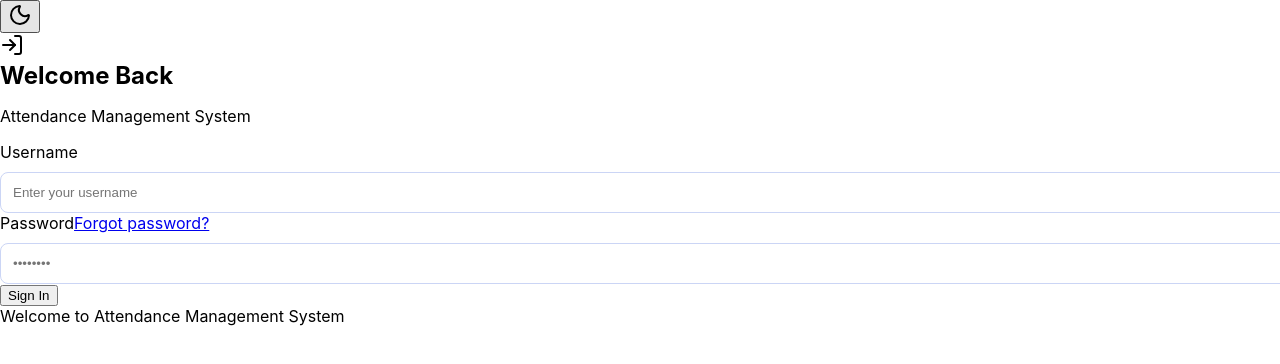
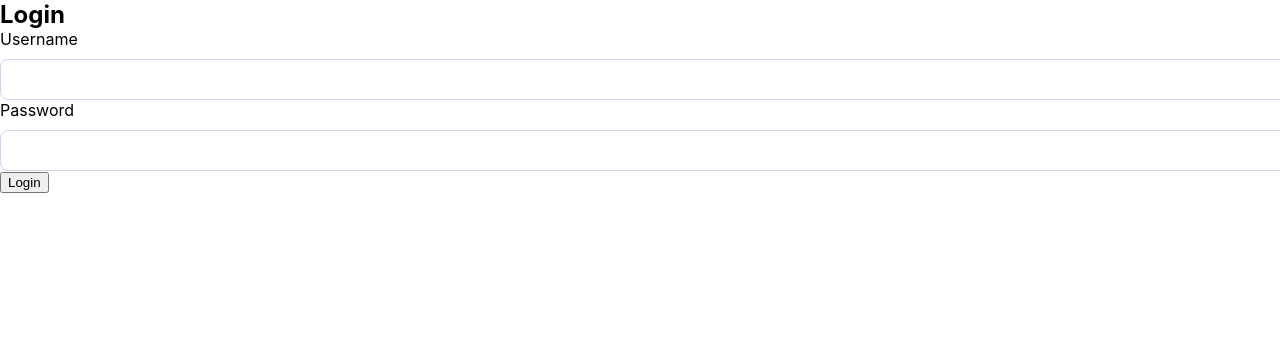
Before and after one commit to siribhargavi-t/attendance-system, a React (Create React App) app in the folder frontend/: page / in a window 1280 px wide. Shown: the top 364 px of the page. Built offline with nearby package versions, Linux system fonts and the light colour scheme.

Commit message:
Revert "revert: Revert frontend to old UI from commit 9b17d35"
This reverts commit 13a2c92427df9e9f98ba0c125a39ba4cc4f959c7.

```diff
--- a/frontend/src/api/axios.js
+++ b/frontend/src/api/axios.js
@@ -1,19 +1,28 @@
 import axios from 'axios';
 
+// Create a new Axios instance with a custom configuration
 const api = axios.create({
-  baseURL: 'http://localhost:5001/api', // Backend base URL
+  // Set the base URL for all API requests to your backend server
+  baseURL: 'http://localhost:5000/api',
 });
 
-// Add a request interceptor
+// Use an interceptor to automatically add the JWT token to every request
 api.interceptors.request.use(
   (config) => {
-    const token = localStorage.getItem('token'); // Get token from storage
+    // Get the token from local storage
+    const token = localStorage.getItem('token');
+
+    // If the token exists, add it to the Authorization header
     if (token) {
-      config.headers.Authorization = `Bearer ${token}`; // Inject token
+      config.headers['Authorization'] = `Bearer ${token}`;
     }
+
     return config;
   },
-  (error) => Promise.reject(error)
+  (error) => {
+    // Handle request errors
+    return Promise.reject(error);
+  }
 );
 
 export default api;
--- a/frontend/src/contexts/AuthContext.js
+++ b/frontend/src/contexts/AuthContext.js
@@ -1,22 +1,20 @@
-import React, { createContext, useState, useEffect } from 'react';
-import { useNavigate } from 'react-router-dom';
+import React, { createContext, useState, useEffect, useContext } from 'react';
 import api from '../api/axios';
 
 export const AuthContext = createContext();
 
+export const useAuth = () => useContext(AuthContext);
+
 export const AuthProvider = ({ children }) => {
   const [user, setUser] = useState(null);
   const [loading, setLoading] = useState(true);
-  const navigate = useNavigate();
 
   useEffect(() => {
-    // Check local storage for existing session on load
     const token = localStorage.getItem('token');
+    if (token) {
         const storedRole = localStorage.getItem('role');
         const storedUsername = localStorage.getItem('username');
         const storedIsSuperAdmin = localStorage.getItem('isSuperAdmin');
-
-    if (token && storedRole) {
         setUser({
             token,
             role: storedRole,
@@ -29,6 +27,7 @@ export const AuthProvider = ({ children }) => {
 
   const login = async (username, password) => {
     try {
+      // Use the 'api' instance here
       const response = await api.post('/auth/login', { username, password });
       if (response.data.success) {
         const { token, role, username: resUser, isSuperAdmin } = response.data;
@@ -37,16 +36,16 @@ export const AuthProvider = ({ children }) => {
         localStorage.setItem('username', resUser);
         localStorage.setItem('isSuperAdmin', isSuperAdmin);
 
-        setUser({ token, role, username: resUser, isSuperAdmin });
+        const userData = { token, role, username: resUser, isSuperAdmin };
+        setUser(userData);
 
-        if (role === 'admin') navigate('/admin');
-        else navigate('/student');
-        return true;
+        return userData;
       }
     } catch (error) {
       console.error('Login error', error);
       throw new Error(error.response?.data?.message || 'Login failed');
     }
+    return null;
   };
 
   const logout = () => {
@@ -55,12 +54,11 @@ export const AuthProvider = ({ children }) => {
     localStorage.removeItem('username');
     localStorage.removeItem('isSuperAdmin');
     setUser(null);
-    navigate('/');
   };
 
   return (
     <AuthContext.Provider value={{ user, loading, login, logout }}>
-      {children}
+      {!loading && children}
     </AuthContext.Provider>
   );
 };
--- a/frontend/src/pages/Auth/Login.js
+++ b/frontend/src/pages/Auth/Login.js
@@ -1,96 +1,56 @@
-import React, { useState, useContext } from 'react';
-import { AuthContext } from '../../contexts/AuthContext';
-import { LogIn } from 'lucide-react';
-import ThemeToggle from '../../components/ThemeToggle';
+import React, { useState } from 'react';
+import { useNavigate } from 'react-router-dom';
+import { useAuth } from '../../contexts/AuthContext';
 
 const Login = () => {
   const [username, setUsername] = useState('');
   const [password, setPassword] = useState('');
   const [error, setError] = useState('');
-  const [isLoading, setIsLoading] = useState(false);
-  const { login } = useContext(AuthContext);
+  const { login } = useAuth();
+  const navigate = useNavigate();
 
-  const handleSubmit = async (e) => {
+  const handleLogin = async (e) => {
     e.preventDefault();
     setError('');
-    setIsLoading(true);
-
     try {
-      await login(username, password);
+      const user = await login(username, password);
+      if (user) {
+        if (user.role === 'admin') {
+          navigate('/admin');
+        } else {
+          navigate('/student');
+        }
+      }
     } catch (err) {
       setError(err.message);
-    } finally {
-      setIsLoading(false);
     }
   };
 
   return (
-    <div className="min-h-screen bg-gradient-to-br from-blue-50 to-indigo-100 dark:from-slate-900 dark:to-slate-950 flex flex-col items-center justify-center p-4 transition-colors">
-      <div className="absolute top-4 right-4">
-        <ThemeToggle />
-      </div>
-      <div className="max-w-md w-full bg-white dark:bg-slate-800 rounded-2xl shadow-xl overflow-hidden p-8 transition-colors">
-        <div className="flex flex-col items-center mb-8">
-          <div className="w-16 h-16 bg-indigo-600 rounded-full flex items-center justify-center mb-4 shadow-lg shadow-indigo-200 dark:shadow-none">
-            <LogIn className="w-8 h-8 text-white" />
-          </div>
-          <h2 className="text-3xl font-bold text-gray-800 dark:text-white">Welcome Back</h2>
-          <p className="text-gray-500 dark:text-slate-400 mt-2 text-center">Attendance Management System</p>
-        </div>
-
-        {error && (
-          <div className="bg-red-50 text-red-600 p-3 rounded-lg mb-6 text-sm text-center border border-red-200">
-            {error}
-          </div>
-        )}
-
-        <form onSubmit={handleSubmit} className="space-y-6">
+    <div className="login-container">
+      <form onSubmit={handleLogin}>
+        <h2>Login</h2>
+        {error && <div className="error-message">{error}</div>}
         <div>
-            <label className="block text-sm font-medium text-gray-700 dark:text-slate-300 mb-2">Username</label>
+          <label>Username</label>
           <input
             type="text"
-              required
-              className="w-full px-4 py-3 rounded-lg bg-gray-50 dark:bg-slate-700 border border-gray-200 dark:border-slate-600 focus:bg-white dark:focus:bg-slate-800 text-slate-900 dark:text-white focus:outline-none focus:ring-2 focus:ring-indigo-500 transition-colors"
             value={username}
             onChange={(e) => setUsername(e.target.value)}
-              placeholder="Enter your username"
+            required
           />
         </div>
-
         <div>
-            <div className="flex justify-between items-center mb-2">
-                <label className="block text-sm font-medium text-gray-700 dark:text-slate-300">Password</label>
-                <a href="/forgot-password" className="text-sm font-medium text-indigo-600 dark:text-indigo-400 hover:text-indigo-500">Forgot password?</a>
-            </div>
+          <label>Password</label>
           <input
             type="password"
-              required
-              className="w-full px-4 py-3 rounded-lg bg-gray-50 dark:bg-slate-700 border border-gray-200 dark:border-slate-600 focus:bg-white dark:focus:bg-slate-800 text-slate-900 dark:text-white focus:outline-none focus:ring-2 focus:ring-indigo-500 transition-colors"
             value={password}
             onChange={(e) => setPassword(e.target.value)}
-              placeholder="••••••••"
+            required
           />
         </div>
-
-          <button
-            type="submit"
-            disabled={isLoading}
-            className="w-full bg-indigo-600 text-white font-semibold py-3 rounded-lg hover:bg-indigo-700 focus:outline-none focus:ring-2 focus:ring-indigo-500 focus:ring-offset-2 transition-all disabled:opacity-70 flex justify-center items-center"
-          >
-            {isLoading ? (
-              <span className="w-5 h-5 border-2 border-white border-t-transparent rounded-full animate-spin"></span>
-            ) : (
-              'Sign In'
-            )}
-          </button>
+        <button type="submit">Login</button>
       </form>
-
-        <div className="mt-8 pt-6 border-t border-gray-100 dark:border-slate-700 flex justify-center text-sm">
-          <span className="text-gray-600 dark:text-slate-400">
-             Welcome to Attendance Management System
-          </span>
-        </div>
-      </div>
     </div>
   );
 };
```
Also changed, not shown: 1 other file (tests, documents, lock files or other folders). Lines whose indentation alone changed are shown as unchanged.
